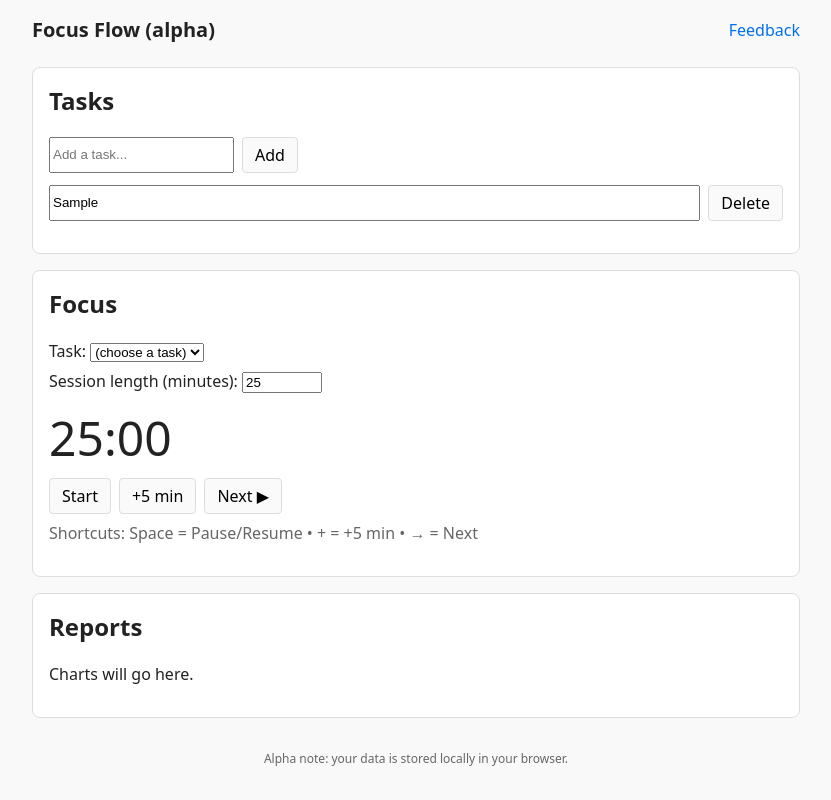
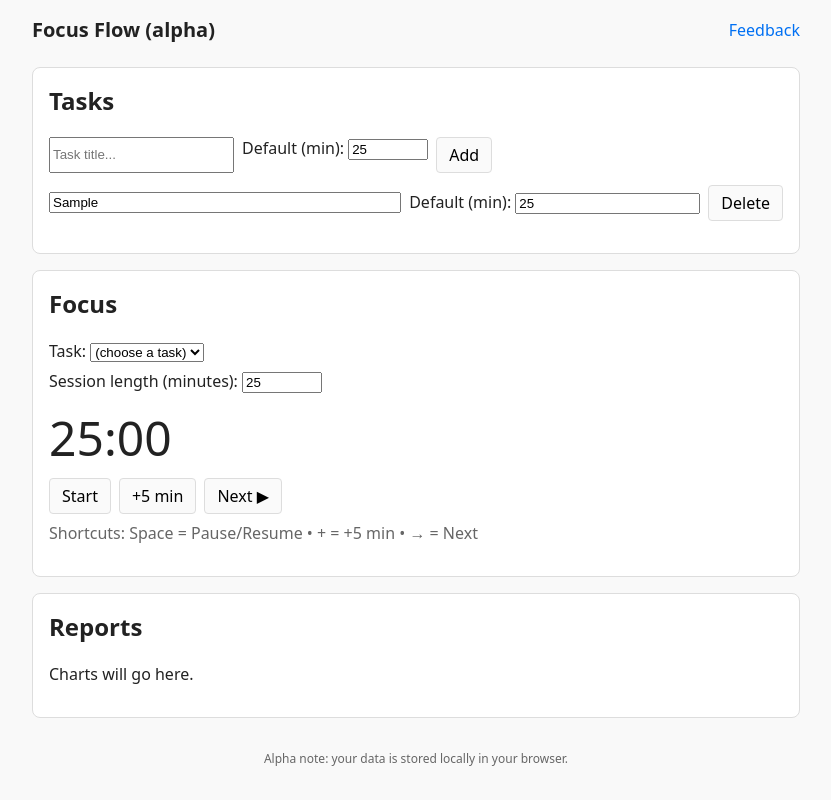
Before and after one commit to theonlyrudey/focusflow, a React (Vite) app: page / in a window 1280 px wide. Both pictures are taken after typing "Sample" into the empty fields and a click on the button "Add". Shown: the whole page, without its empty margins (224-1055 px from the left). Built offline with nearby package versions, Linux system fonts and the light colour scheme.

Commit message:
Add default time per each task

```diff
--- a/src/components/Tasks.tsx
+++ b/src/components/Tasks.tsx
@@ -8,15 +8,25 @@ type Props = {
   setTasks: React.Dispatch<React.SetStateAction<Task[]>>;
 };
 
+function minsToSec(m: number) { return Math.max(0, Math.floor(m * 60)); }
+function secToMins(s: number) {return Math.floor((s || 0) / 60); }
+
 export default function Tasks({ tasks, setTasks}: Props) {
   const [newTitle, setNewTitle] = useState("");
+  const [mins, setMins] = useState<number>(25);
 
   function addTask() {
     const title = newTitle.trim();
     if (!title) return;
-    const t: Task = {id: uid(), title, createdAt: Date.now() };
+    const t: Task = {
+      id: uid(),
+      title,
+      createdAt: Date.now(),
+      defaultDurationSec: minsToSec(mins)
+    };
     setTasks(prev => [...prev, t]);
     setNewTitle("");
+    setMins(25);
   }
 
   function deleteTask(id: string) {
@@ -28,6 +38,10 @@ export default function Tasks({ tasks, setTasks}: Props) {
       prev.map(t => (t.id === id ? { ...t, title } : t)));
   }
 
+  function setTaskDefaultMins(id: string, newMins: number) {
+    setTasks(prev => prev.map(t => t.id === id ? { ...t, defaultDurationSec: minsToSec(newMins) } : t));
+  }
+
   return (
     <section>
       <h2>Tasks</h2>
@@ -36,13 +50,23 @@ export default function Tasks({ tasks, setTasks}: Props) {
           e.preventDefault(); // don't refresh the page
           addTask();
         }}
-        style={{ display: "flex", gap: 8 }}
+        style={{ display: "flex", gap: 8, flexWrap: "wrap" }}
       >
         <input
-          placeholder="Add a task..."
+          placeholder="Task title..."
           value={newTitle}
           onChange={(e) => setNewTitle(e.target.value)}
         />
+        <label>
+          Default (min): {" "}
+          <input
+            type="number"
+            min={0}
+            value={mins}
+            onChange={(e) => setMins(Number(e.target.value))}
+            style={{ width: 80 }}
+          />
+        </label>
         <button type="submit">Add</button>
       </form>
 
@@ -51,13 +75,23 @@ export default function Tasks({ tasks, setTasks}: Props) {
       ) : (
         <ul style={{ listStyle: "none", padding: 0, marginTop: 12 }}>
           {tasks.map((t) => (
-            <li key={t.id} style={{ display: "flex", gap: 8, marginBottom: 8}}>
+            <li key={t.id} style={{ display: "flex", gap: 8, marginBottom: 8, alignItems: "center" }}>
               {/* Editable title: it's an input whose value is t.title */}
               <input
                 value={t.title}
                 onChange={(e) => renameTask(t.id, e.target.value)}
                 style={{ flex: 1}}
               />
+              <label>
+                Default (min): {" "}
+                <input
+                  type="number"
+                  min={0}
+                  value={secToMins(t.defaultDurationSec ?? 0)}
+                  onChange={(e) => setTaskDefaultMins(t.id, Number(e.target.value))}
+                  style={{ flex: 1}}
+                />
+              </label>
               <button onClick={() => deleteTask(t.id)}>Delete</button>
             </li>
           ))}
```
Also changed, not shown: src/state/types.ts (+11 -1 lines).
